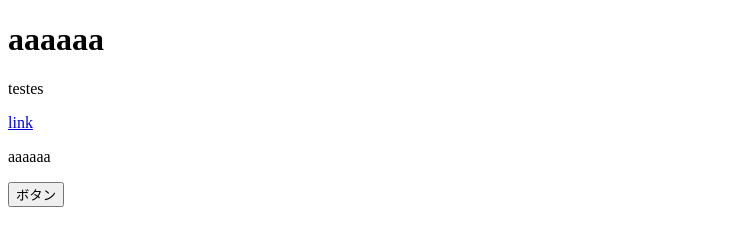
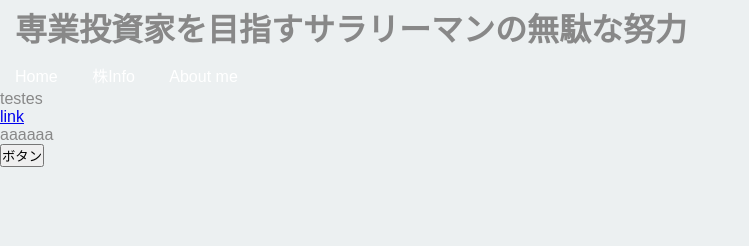
Before and after one commit to motohiron/mezasesengyou, a plain HTML site: page sample.html in a window 1280 px wide. Shown: the whole page, without its empty margins (0-749 px from the left). Drawn offline with nearby package versions, Linux system fonts and the light colour scheme.

Commit message:
Update sample.html

```diff
--- a/sample.html
+++ b/sample.html
@@ -1,15 +1,59 @@
 <!DOCTYPE html>
 <html lang="ja">
 <head>
-<meta charset="UTF-8">
+	<meta charset="UTF-8">
+	<title>専業目指せ</title>
+	<script src="https://ajax.googleapis.com/ajax/libs/jquery/3.6.0/jquery.min.js"></script>
 
-<title>title</title>
-<script src="https://ajax.googleapis.com/ajax/libs/jquery/3.6.0/jquery.min.js"></script>
-<script type="text/javascript" src="sample.js" charset="UTF-8"></script>
+	<style>
+		* {
+			margin:0px;
+            		padding:0px;
+            		box-sizing: border-box;
+            		-moz-box-sizing: border-box;
+            		-webkit-box-sizing: border-box;
+            		font-family: arial;
+      		}
+		body {
+            		background: #ecf0f1;
+            		font-family: arial;
+            		margin: 0;
+            		color: #888
+       		 }
+		.logo {
+            		margin: 0;
+           		padding-left:15px;
+            		line-height: 60px;
+       		 }
+		.nav {
+            		list-style: none;
+            		float: left;
+            		width: 100%;
+            		color: #fff;
+        	}
+		.nav li{
+            		display:inline-block;
+       		}
+       	 	.nav li a {
+                	display: inline-block;
+                	padding: 3px 15px;
+                	color: inherit;
+                	text-decoration: none;
+		 }
+	</style>
+
 </head>
 <body>
+	<header class="header">
+        	<h1 class="logo">専業投資家を目指すサラリーマンの無駄な努力</h1>
+    	</header>
+        <ul class="nav">
+                <li><a href="#">Home</a></li>
+                <li><a href="sample.html">株Info</a></li>
+                <li><a href="#">About me</a></li>
+         </ul>
 
-<h1>aaaaaa</h1>
+
 
 <div id ="test">
 <p>testes</p>
```
